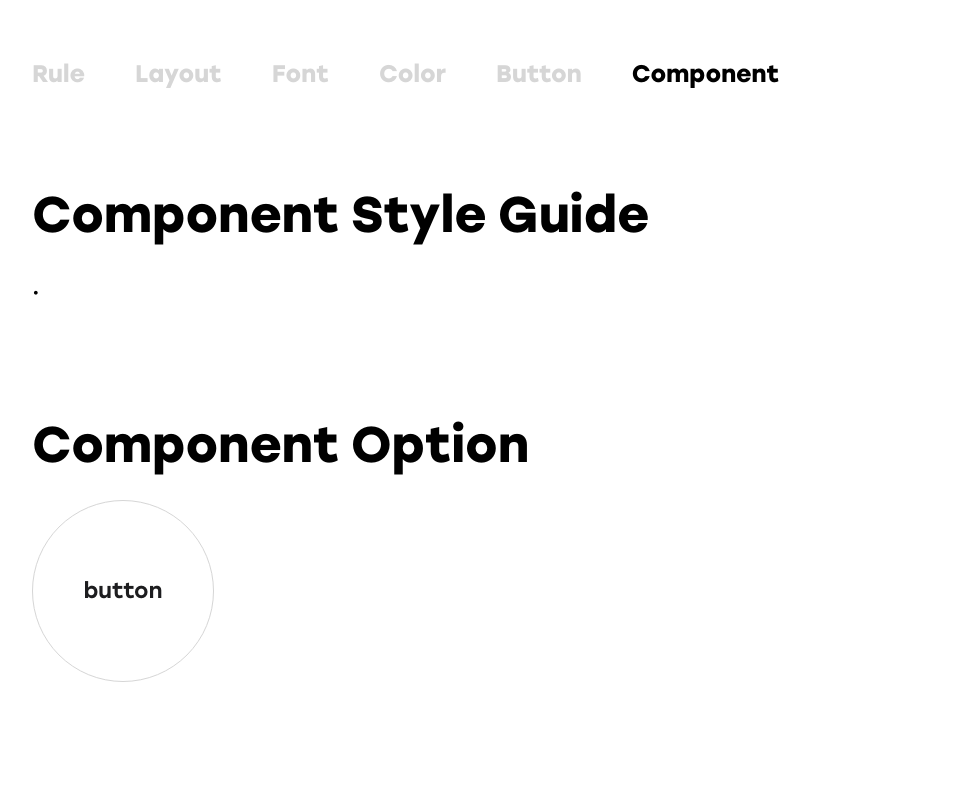
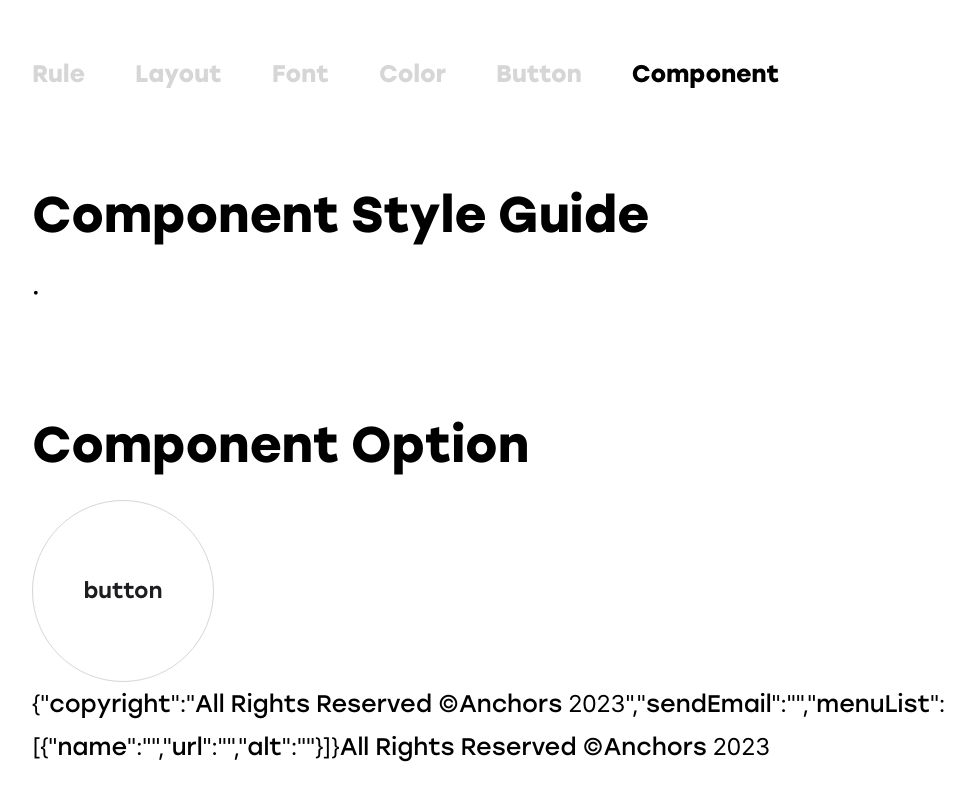
Before and after one commit to heejung-newheee/anchors-home, a Next.js app: page /guide/pages/component in a window 1280 px wide. Shown: the part 366-1166 px from the top of the page, without its empty margins (0-975 px from the left). Built offline with nearby package versions, Linux system fonts and the light colour scheme.

Commit message:
json 디렉토리 구조 변경

```diff
--- a/components/Footer/Footer.jsx
+++ b/components/Footer/Footer.jsx
@@ -6,7 +6,7 @@ import Link from "next/link";
 
 export default function Footer() {
   return (
-      <footer className="footer"> {/*header_footer.js 호출*/}
+      <footer className="footer"> {/*headerFooter.json 호출*/}
           <div className="lottie-wrap">
               {/* Lottie component */} {/*Lottie component (Ready to talk about your works?)*/}
               {/* Lottie component */} {/*Lottie component (손가락모션)*/}
--- a/components/Logo/Logo.jsx
+++ b/components/Logo/Logo.jsx
@@ -2,16 +2,17 @@
 import Image from 'next/image'
 import Link from "next/link";
 import Btn from "@/components/Btn/Btn";
-import {headerFooter} from "@/public/assets/json/header_footer";
+import headerFooter from "@/helper/data/json/headerFooter.json";
 
 
 export default function Logo() {
-  console.log(headerFooter)
 
   return (
-      <h1 className="logo">{/*header_footer.js 호출*/}
+      <h1 className="logo">{/*headerFooter.json 호출*/}
         <Btn type="link" url="/" alt="Anchors">
         {/*  로고 이미지  */}
+          {JSON.stringify(headerFooter)}
+          {headerFooter.copyright}
         </Btn>
       </h1>
   )
--- a/components/Menu/Menu.jsx
+++ b/components/Menu/Menu.jsx
@@ -5,7 +5,7 @@ import Link from "next/link";
 
 export default function Menu() {
   return (
-      <!-- header_footer.js 호출 -->
+      <!-- headerFooter.json 호출 -->
       <article className="menu">
           {/* Btn component */} <!-- 햄버거 버튼 -->
           <div className="gnb-wrap">
--- a/components/PageTitle/PageTitle.jsx
+++ b/components/PageTitle/PageTitle.jsx
@@ -6,7 +6,7 @@ export default function PageTitle() {
     // props list = data
 
   return (
-      <!-- header_footer.js 호출 -->
+      <!-- headerFooter.json 호출 -->
       <h2 className="page-title">
           <span>{/*header_footer.menuList.name[]*/}</span> <!-- 띄어쓰기 단위로 span에 하나씩 적용 -->
       </h2>
--- a/public/assets/json/header_footer.js
+++ b/helper/data/json/headerFooter.json
@@ -1,4 +1,4 @@
-export const headerFooter = {
+{
   "copyright" : "All Rights Reserved ©Anchors 2023",
   "sendEmail": "",
   "menuList" : [
```
Also changed, not shown: 2 other files (tests, documents, lock files or other folders).
